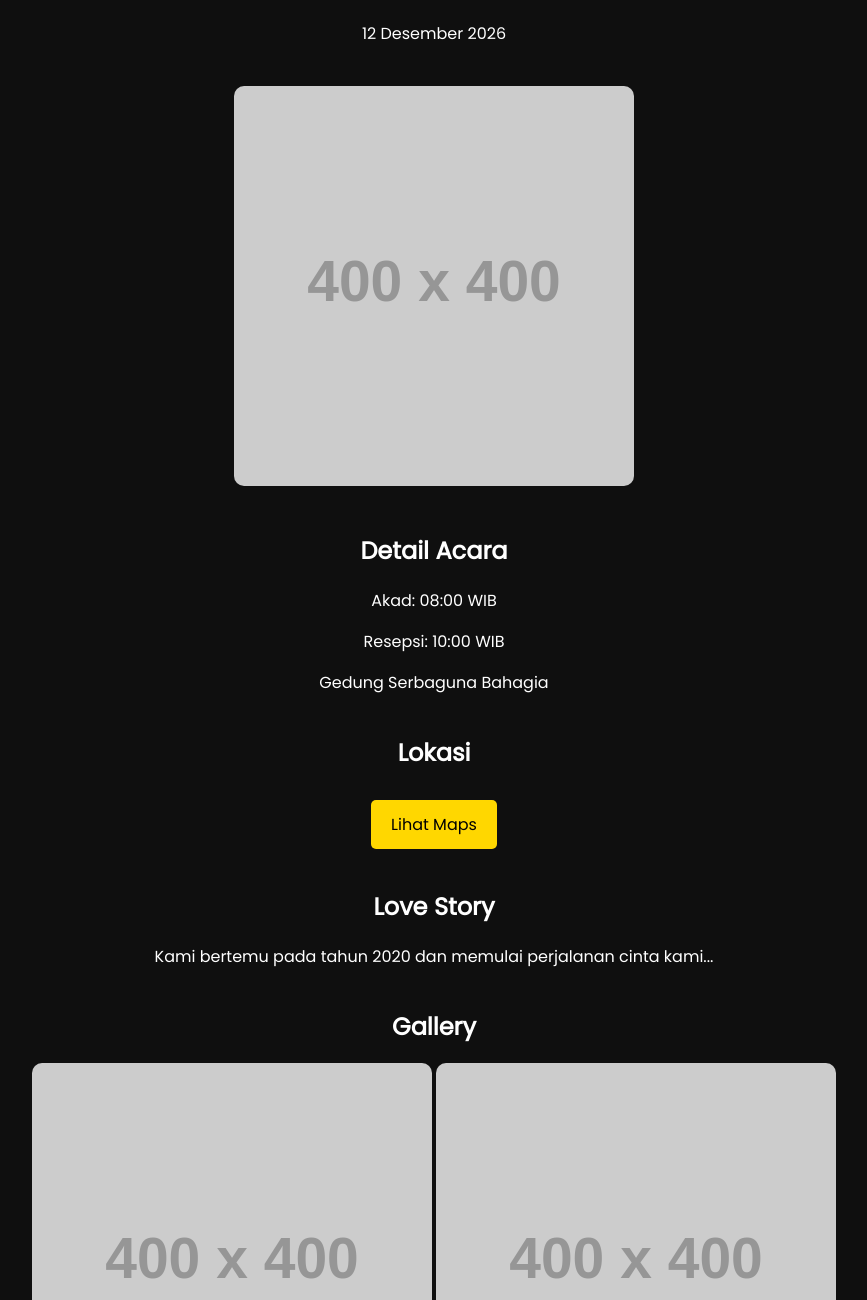
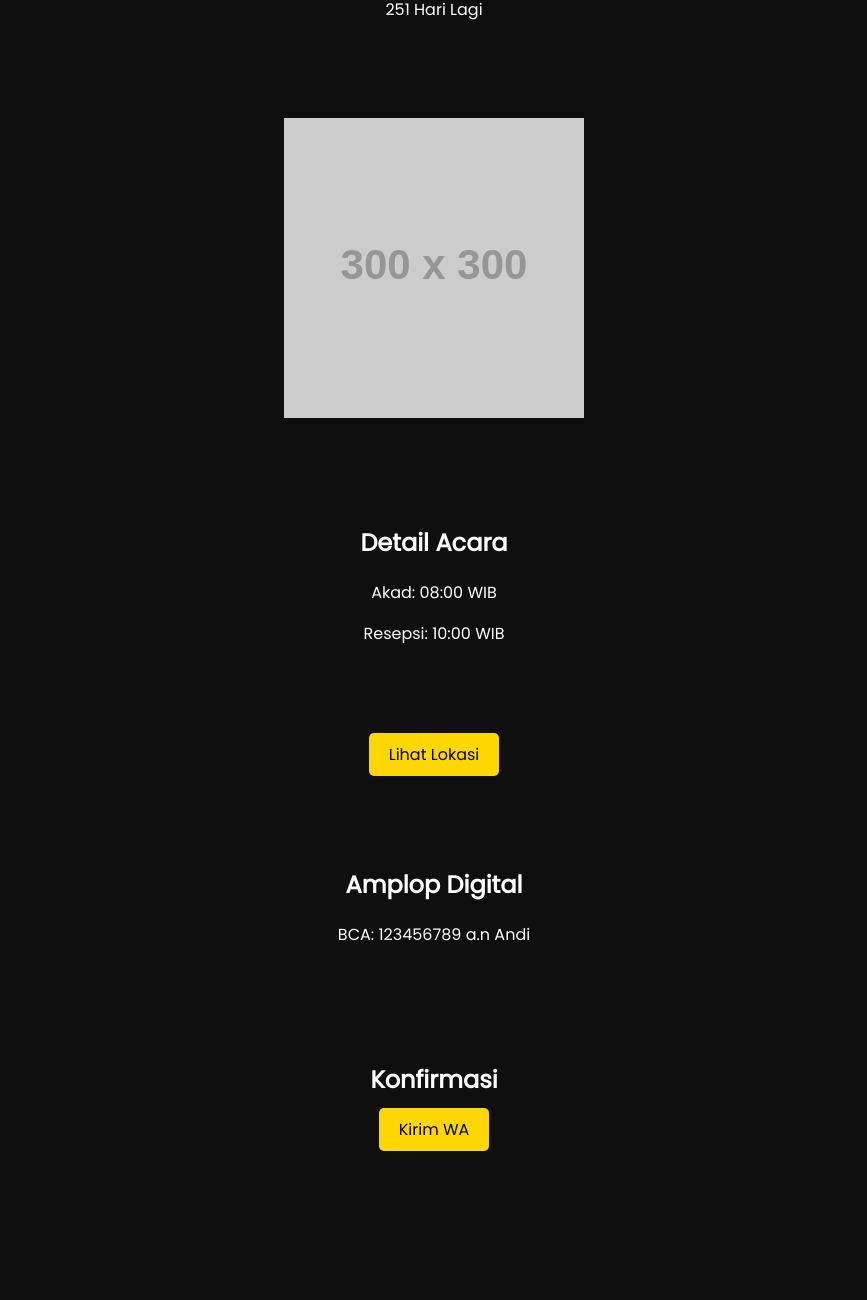
Before and after one commit to kharismunandarf-afk/undangan-pernikahan, a plain HTML site: page index.html in a window 1280 px wide. Shown: the part 129-1429 px from the top of the page, without its empty margins (206-1073 px from the left). After the commit the page ends 1311 px from the top, so only its background shows below. Drawn offline with nearby package versions, Linux system fonts and the light colour scheme; placeholder pictures from the web are drawn by us.

Commit message:
Update index.html

```diff
--- a/index.html
+++ b/index.html
@@ -5,118 +5,91 @@
 <meta name="viewport" content="width=device-width, initial-scale=1.0">
 <title>Undangan Pernikahan</title>
 
-<link href="https://fonts.googleapis.com/css2?family=Playfair+Display:wght@500&family=Poppins:wght@300;400&display=swap" rel="stylesheet">
+<link href="https://fonts.googleapis.com/css2?family=Playfair+Display&family=Poppins&display=swap" rel="stylesheet">
+
+<link rel="stylesheet" href="https://unpkg.com/aos@2.3.1/dist/aos.css"/>
 
 <style>
 body {
-    margin: 0;
-    font-family: 'Poppins', sans-serif;
-    background: #0f0f0f;
-    color: #fff;
-    text-align: center;
-}
-.container {
-    padding: 30px;
+    margin:0;
+    font-family:Poppins;
+    background:#0f0f0f;
+    color:white;
+    text-align:center;
 }
 h1 {
-    font-family: 'Playfair Display', serif;
-    font-size: 40px;
+    font-family: 'Playfair Display';
     color: gold;
 }
 .section {
-    margin: 40px 0;
-}
-img {
-    width: 100%;
-    max-width: 400px;
-    border-radius: 10px;
+    padding:40px 20px;
 }
 .button {
-    display: inline-block;
-    padding: 12px 20px;
-    margin-top: 10px;
-    background: gold;
-    color: black;
-    text-decoration: none;
-    border-radius: 5px;
-}
-input, textarea {
-    width: 90%;
-    padding: 10px;
-    margin: 5px 0;
-    border-radius: 5px;
-    border: none;
+    background:gold;
+    color:black;
+    padding:10px 20px;
+    text-decoration:none;
+    border-radius:5px;
 }
 </style>
 </head>
 
 <body>
 
-<div class="container">
+<!-- MUSIC -->
+<audio autoplay loop>
+<source src="https://www.bensound.com/bensound-music/bensound-romantic.mp3">
+</audio>
 
 <!-- COVER -->
-    <div class="section">
+<div class="section" data-aos="fade-up">
 <h1>Andi & Siti</h1>
-        <p>12 Desember 2026</p>
+<p id="countdown"></p>
 </div>
 
 <!-- FOTO -->
-    <div class="section">
-        <img src="https://via.placeholder.com/400" alt="foto">
+<div class="section" data-aos="zoom-in">
+<img src="https://via.placeholder.com/300" width="300">
 </div>
 
 <!-- DETAIL -->
-    <div class="section">
+<div class="section" data-aos="fade-up">
 <h2>Detail Acara</h2>
 <p>Akad: 08:00 WIB</p>
 <p>Resepsi: 10:00 WIB</p>
-        <p>Gedung Serbaguna Bahagia</p>
 </div>
 
-    <!-- MAPS -->
-    <div class="section">
-        <h2>Lokasi</h2>
-        <a class="button" href="https://maps.google.com" target="_blank">Lihat Maps</a>
+<!-- MAP -->
+<div class="section" data-aos="fade-up">
+<a class="button" href="https://maps.google.com">Lihat Lokasi</a>
 </div>
 
-    <!-- LOVE STORY -->
-    <div class="section">
-        <h2>Love Story</h2>
-        <p>Kami bertemu pada tahun 2020 dan memulai perjalanan cinta kami...</p>
-    </div>
-
-    <!-- GALLERY -->
-    <div class="section">
-        <h2>Gallery</h2>
-        <img src="https://via.placeholder.com/400">
-        <img src="https://via.placeholder.com/400">
-    </div>
-
-    <!-- VIDEO -->
-    <div class="section">
-        <h2>Video</h2>
-        <iframe width="100%" height="200"
-        src="https://www.youtube.com/embed/VIDEO_ID"
-        frameborder="0" allowfullscreen></iframe>
-    </div>
-
-    <!-- AMplop Digital -->
-    <div class="section">
+<!-- AMplop -->
+<div class="section" data-aos="fade-up">
 <h2>Amplop Digital</h2>
 <p>BCA: 123456789 a.n Andi</p>
 </div>
 
-    <!-- RSVP -->
-    <div class="section">
-        <h2>Konfirmasi Kehadiran</h2>
-        <form>
-            <input type="text" placeholder="Nama"><br>
-            <textarea placeholder="Ucapan"></textarea><br>
-            <button class="button">Kirim</button>
-        </form>
+<!-- RSVP WA -->
+<div class="section" data-aos="fade-up">
+<h2>Konfirmasi</h2>
+<a class="button" href="https://wa.me/6281234567890?text=Saya%20akan%20hadir">Kirim WA</a>
 </div>
 
-</div>
+<script src="https://unpkg.com/aos@2.3.1/dist/aos.js"></script>
+
+<script>
+AOS.init();
+
+// COUNTDOWN
+var target = new Date("Dec 12, 2026 08:00:00").getTime();
+var x = setInterval(function() {
+    var now = new Date().getTime();
+    var d = target - now;
+    var days = Math.floor(d / (1000*60*60*24));
+    document.getElementById("countdown").innerHTML = days + " Hari Lagi";
+}, 1000);
+</script>
 
 </body>
 </html>
```
Lines whose indentation alone changed are shown as unchanged.
